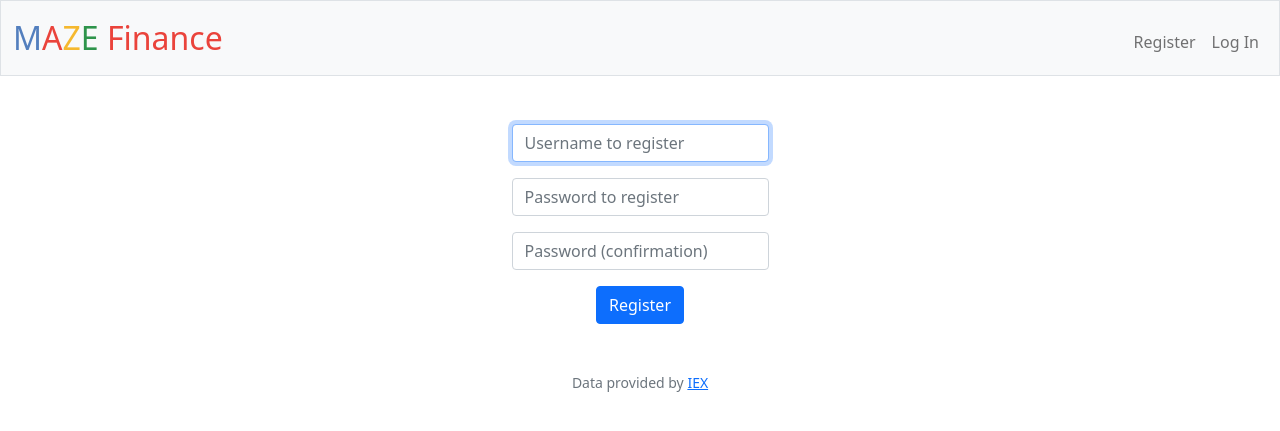
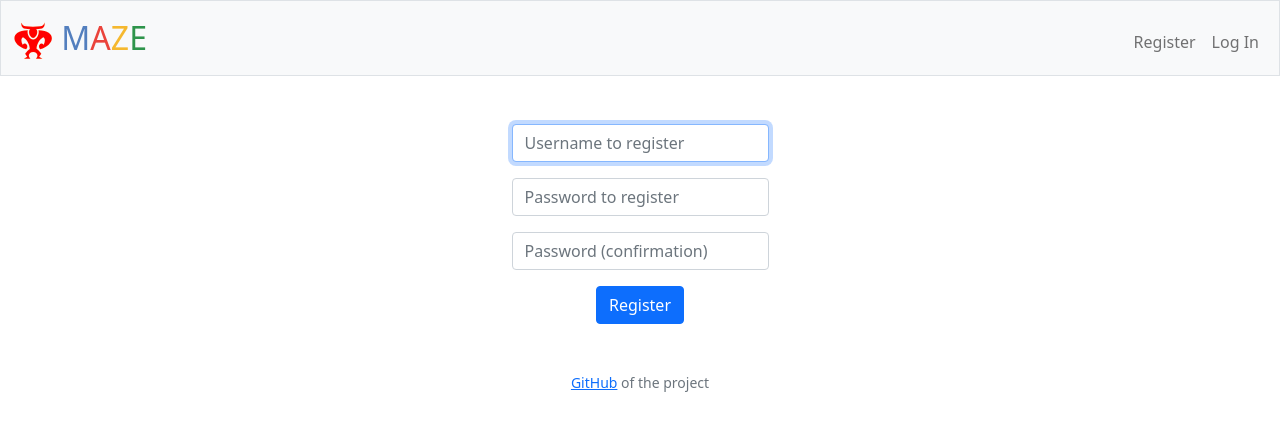
Before and after one commit to Aytan-sudo/final_project, a Flask app: page /register in a window 1280 px wide. Shown: the top 431 px of the page. Run offline with Flask 3, Linux system fonts and the light colour scheme; some libraries are stand-ins or nearby versions.

Commit message:
change maze and icon

```diff
--- a/templates/layout.html
+++ b/templates/layout.html
@@ -24,7 +24,10 @@
 
         <nav class="bg-light border navbar navbar-expand-md navbar-light">
             <div class="container-fluid">
-                <a class="navbar-brand" href="/"><span class="blue">M</span><span class="red">A</span><span class="yellow">Z</span><span class="green">E</span> <span class="red">Finance</span></a>
+                <a class="navbar-brand" href="/">
+                    <img src="{{ url_for('static', filename='icon_mino.svg') }}" width="40" height="40" class="d-inline-block align-center" alt="">
+                    <span class="blue">M</span><span class="red">A</span><span class="yellow">Z</span><span class="green">E</span>
+                </a>
                 <button aria-controls="navbar" aria-expanded="false" aria-label="Toggle navigation" class="navbar-toggler" data-bs-target="#navbar" data-bs-toggle="collapse" type="button">
                     <span class="navbar-toggler-icon"></span>
                 </button>
@@ -62,7 +65,7 @@
         </main>
 
         <footer class="mb-5 small text-center text-muted">
-            Data provided by <a href="https://iexcloud.io/">IEX</a>
+            <a href="https://github.com/Aytan-sudo/final_project">GitHub</a> of the project
         </footer>
 
     </body>
```
Also changed, not shown: templates/maze.html (+10 -8 lines), data.db, static/icon_mino.svg (added), 3 other files.
